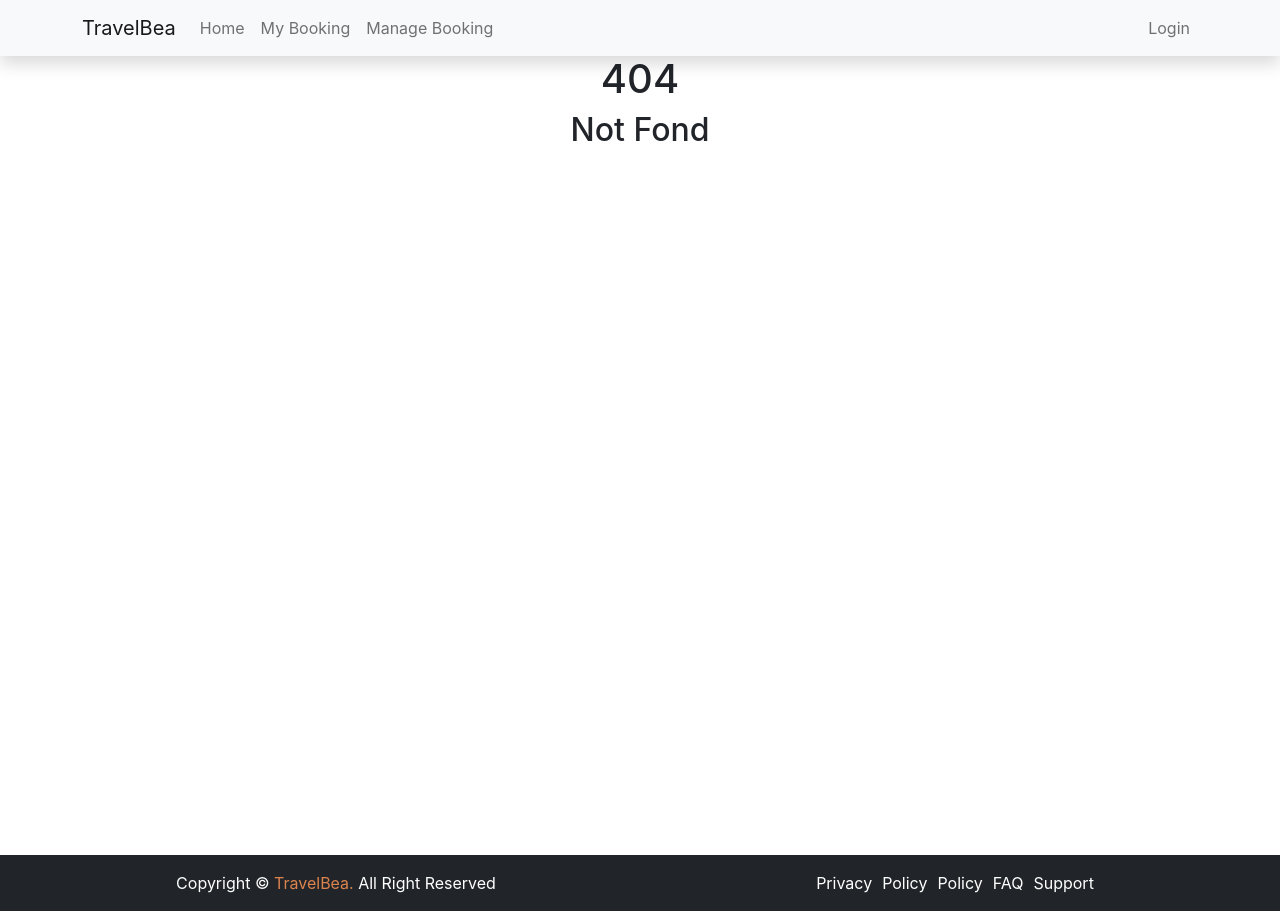
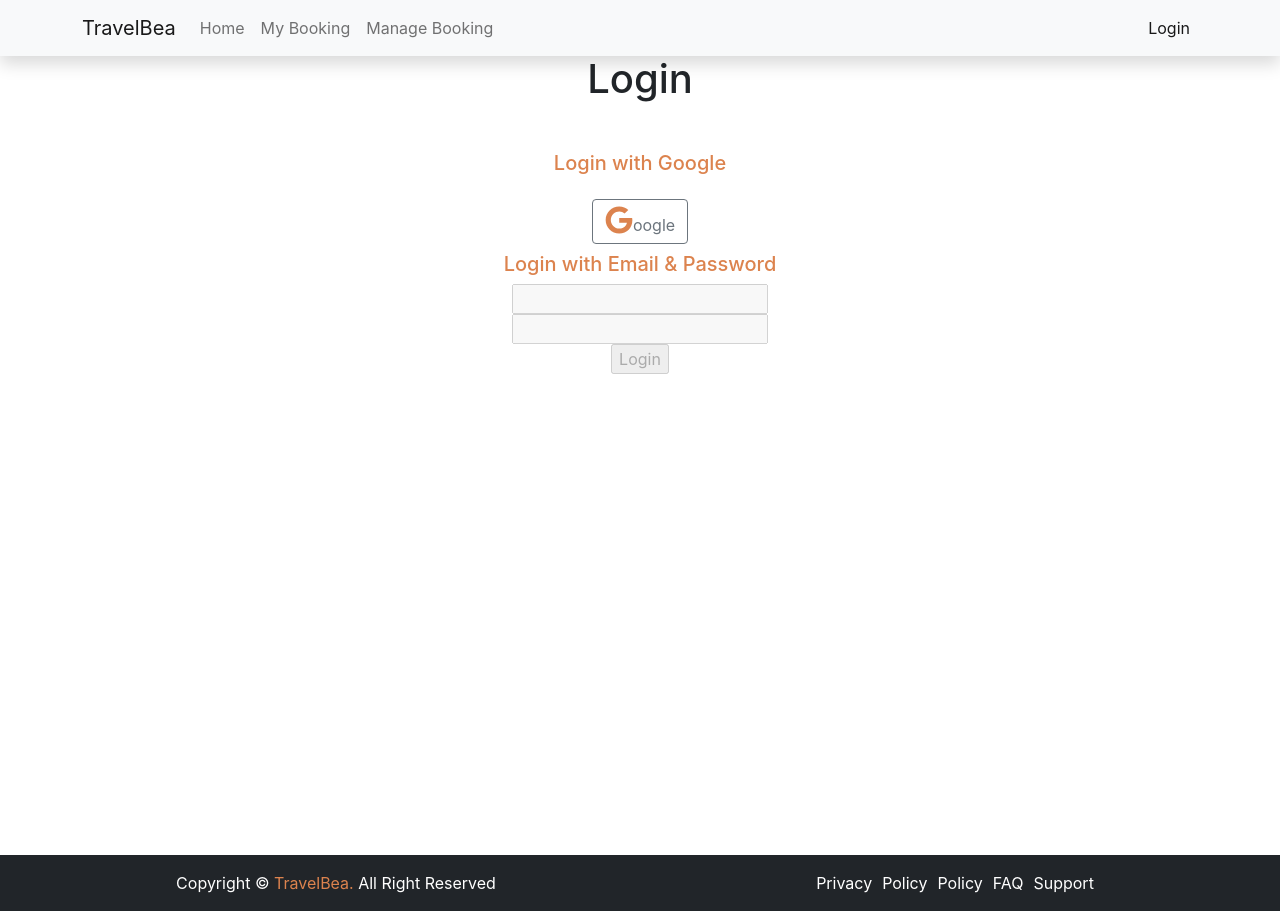
Before and after one commit to supravatsarkar/travel-bea-client-side-a11, a React (Create React App) app: page /login in a window 1280 px wide. Before the commit this address had no page. Built offline with nearby package versions, Linux system fonts and the light colour scheme.

Commit message:
[add] google authentication

```diff
--- a/package.json
+++ b/package.json
@@ -12,6 +12,7 @@
     "@testing-library/react": "^11.2.7",
     "@testing-library/user-event": "^12.8.3",
     "bootstrap": "^5.1.3",
+    "firebase": "^9.2.0",
     "react": "^17.0.2",
     "react-bootstrap": "^2.0.1",
     "react-dom": "^17.0.2",
--- a/public/index.html
+++ b/public/index.html
@@ -27,7 +27,6 @@
   <link rel="stylesheet" href="https://cdn.jsdelivr.net/npm/bootstrap@5.1.3/dist/css/bootstrap.min.css"
     integrity="sha384-1BmE4kWBq78iYhFldvKuhfTAU6auU8tT94WrHftjDbrCEXSU1oBoqyl2QvZ6jIW3" crossorigin="anonymous" />
 
-
   <title>Travel Bea</title>
 </head>
 
--- a/src/App.js
+++ b/src/App.js
@@ -6,6 +6,7 @@ import Home from './Pages/Home/Home/Home';
 import NotFound from './Pages/NotFound/NotFound';
 import Footer from './Pages/Shared/Footer/Footer';
 import Header from './Pages/Shared/Header/Header';
+import Login from './Pages/Login/Login';
 
 function App() {
   return (
@@ -23,6 +24,9 @@ function App() {
             <Route path="/booking/:serviceId">
               <BookService></BookService>
             </Route>
+            <Route path="/login">
+              <Login></Login>
+            </Route>
             <Route path="*">
               <NotFound></NotFound>
             </Route>
--- /dev/null
+++ b/src/Hooks/useFirebase.js
@@ -0,0 +1,55 @@
+import { GoogleAuthProvider, getAuth, signInWithPopup, signOut } from "firebase/auth";
+import { useState } from "react";
+import firebaseAuthentication from "../Pages/Login/Firebase/firebase.init";
+
+
+firebaseAuthentication();
+
+
+const useFirebase = () => {
+    const auth = getAuth();
+    const googleProvider = new GoogleAuthProvider();
+    const [error, setError] = useState('');
+    const [user, setUser] = useState({});
+
+    // SIGN IN USING GOOGLE
+    const signInUsingGoogle = () => {
+        console.log('Clicked google sing in');
+        signInWithPopup(auth, googleProvider)
+            .then(result => {
+                console.log('From Google SignIn', result);
+                setUser(result.user);
+                // const credential = GoogleAuthProvider.credentialFromResult(result);
+                // const token = credential;
+                // console.log(token);
+            })
+            .catch(error => {
+                console.log(error.message);
+            })
+    }
+
+    //SIGN OUT
+    const logOut = () => {
+        signOut(auth)
+            .then(() => {
+                setError('');
+                alert('Log Out Success');
+                // Sign-out successful.
+            }).
+            catch((error) => {
+                setError(error.message);
+                // An error happened.
+            });
+    }
+
+
+
+    return {
+        signInUsingGoogle,
+        logOut,
+        error,
+        user
+    }
+}
+
+export default useFirebase;
--- a/src/Pages/BookService/BookService.js
+++ b/src/Pages/BookService/BookService.js
@@ -1,4 +1,5 @@
 import React, { useEffect, useState } from 'react';
+import { Col, Container, Row } from 'react-bootstrap';
 import { useParams } from 'react-router';
 
 const BookService = () => {
@@ -14,18 +15,30 @@ const BookService = () => {
             });
     }, [])
     return (
+        <div className="">
+            <Container>
+                <Row>
+                    <Col md={8}>
                         <div>
-            <h2>Book Service</h2>
                             <p>id: {serviceId}</p>
                             <h2>{name}</h2>
-            <img src={img} alt="" />
+                            <img className="img-fluid" src={img} alt="" />
                             <h5>{location}</h5>
                             <p>Days: {duration}</p>
                             <p>Seat: {seat}</p>
                             <p>Season: {Season}</p>
                             <p>From: {price}</p>
                             <p>{description}</p>
+                        </div>
 
+                    </Col>
+                    <Col md={4}>
+                        <div>
+                            <h2>Book Your Tour Now</h2>
+                        </div>
+                    </Col>
+                </Row>
+            </Container>
         </div>
     );
 };
--- /dev/null
+++ b/src/Pages/Login/Firebase/firebase.config.js
@@ -0,0 +1,11 @@
+
+const firebaseConfig = {
+    apiKey: "AIzaSyAOKVPHRD0YOBKJasKyTNByeK39LQ1vDMM",
+    authDomain: "travelbea-assignment-11.firebaseapp.com",
+    projectId: "travelbea-assignment-11",
+    storageBucket: "travelbea-assignment-11.appspot.com",
+    messagingSenderId: "120719771071",
+    appId: "1:120719771071:web:e55450a2fd8e6b22ec0d0a"
+};
+
+export default firebaseConfig;
--- /dev/null
+++ b/src/Pages/Login/Firebase/firebase.init.js
@@ -0,0 +1,8 @@
+import { initializeApp } from "firebase/app";
+import firebaseConfig from "./firebase.config";
+
+const firebaseAuthentication = () => {
+    return initializeApp(firebaseConfig);
+}
+
+export default firebaseAuthentication;
--- /dev/null
+++ b/src/Pages/Login/Login.css
@@ -0,0 +1,10 @@
+form{
+    display: flex;
+    flex-direction: column;
+    justify-content: center;
+    align-items: center;
+}
+form input{
+
+
+}
--- a/src/Pages/Login/Login.js
+++ b/src/Pages/Login/Login.js
@@ -1,9 +1,40 @@
+import { faGoogle } from '@fortawesome/free-brands-svg-icons';
+import { FontAwesomeIcon } from '@fortawesome/react-fontawesome';
+import { Button } from 'react-bootstrap';
 import React from 'react';
+import { useForm } from "react-hook-form";
+import './Login.css';
+import useFirebase from '../../Hooks/useFirebase.js';
+
 
 const Login = () => {
+
+    const { register, handleSubmit, watch, formState: { errors } } = useForm();
+    const onSubmit = data => console.log(data);
+
+    const { signInUsingGoogle, logOut, error, user } = useFirebase();
+
     return (
-        <div>
-            <h1>This is login page</h1>
+        <div className="d-flex flex-column justify-content-center align-items-center">
+            <h1 className="mb-5">Login</h1>
+            {/* Login Using Google  */}
+            <h5 className="custom-orange">Login with Google</h5>
+            <p className="text-danger">{error}</p>
+            <Button onClick={signInUsingGoogle} variant="outline-secondary"><FontAwesomeIcon className="fs-3 custom-orange" icon={faGoogle} />oogle</Button>
+            {/* <div className="btn btn-outline"></div> */}
+
+            {/* Login Using email id and password */}
+            <h5 className="custom-orange my-2">Login with Email & Password</h5>
+            <form onSubmit={handleSubmit(onSubmit)}>
+                <input className="" {...register("example")} disabled />
+                <input {...register("exampleRequired", { required: true })} disabled />
+                {errors.exampleRequired && <span>This field is required</span>}
+                <input type="submit" value="Login" disabled />
+            </form>
+
+            {
+                user.email && <Button onClick={logOut} variant="danger">Log Out</Button>
+            }
         </div>
     );
 };
--- a/src/Pages/Shared/Header/Header.js
+++ b/src/Pages/Shared/Header/Header.js
@@ -12,12 +12,12 @@ const Header = () => {
                     <Navbar.Collapse id="basic-navbar-nav">
                         <Nav className="me-auto">
                             <Nav.Link as={NavLink} to="/home">Home</Nav.Link>
-                            <Nav.Link href="#link">My Booking</Nav.Link>
-                            <Nav.Link href="#link">Manage Booking</Nav.Link>
+                            <Nav.Link as={NavLink} to="/home">My Booking</Nav.Link>
+                            <Nav.Link as={NavLink} to="/home">Manage Booking</Nav.Link>
 
                         </Nav>
                         <Nav className="ms-auto">
-                            <Nav.Link href="#link">Login</Nav.Link>
+                            <Nav.Link as={NavLink} to="/login">Login</Nav.Link>
                         </Nav>
                     </Navbar.Collapse>
                 </Container>
```
Also changed, not shown: 1 other file (tests, documents, lock files or other folders). Lines whose indentation alone changed are shown as unchanged.
